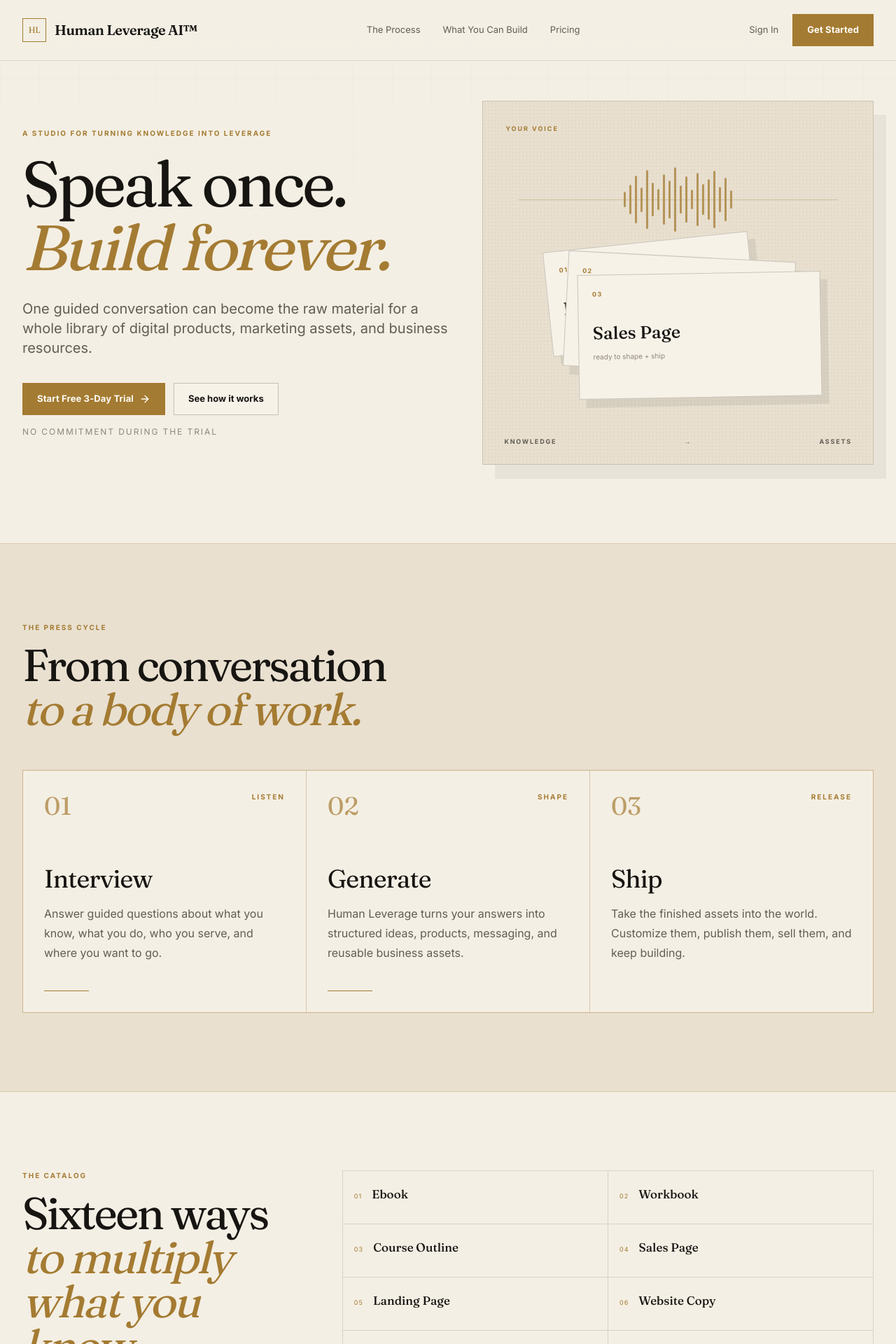
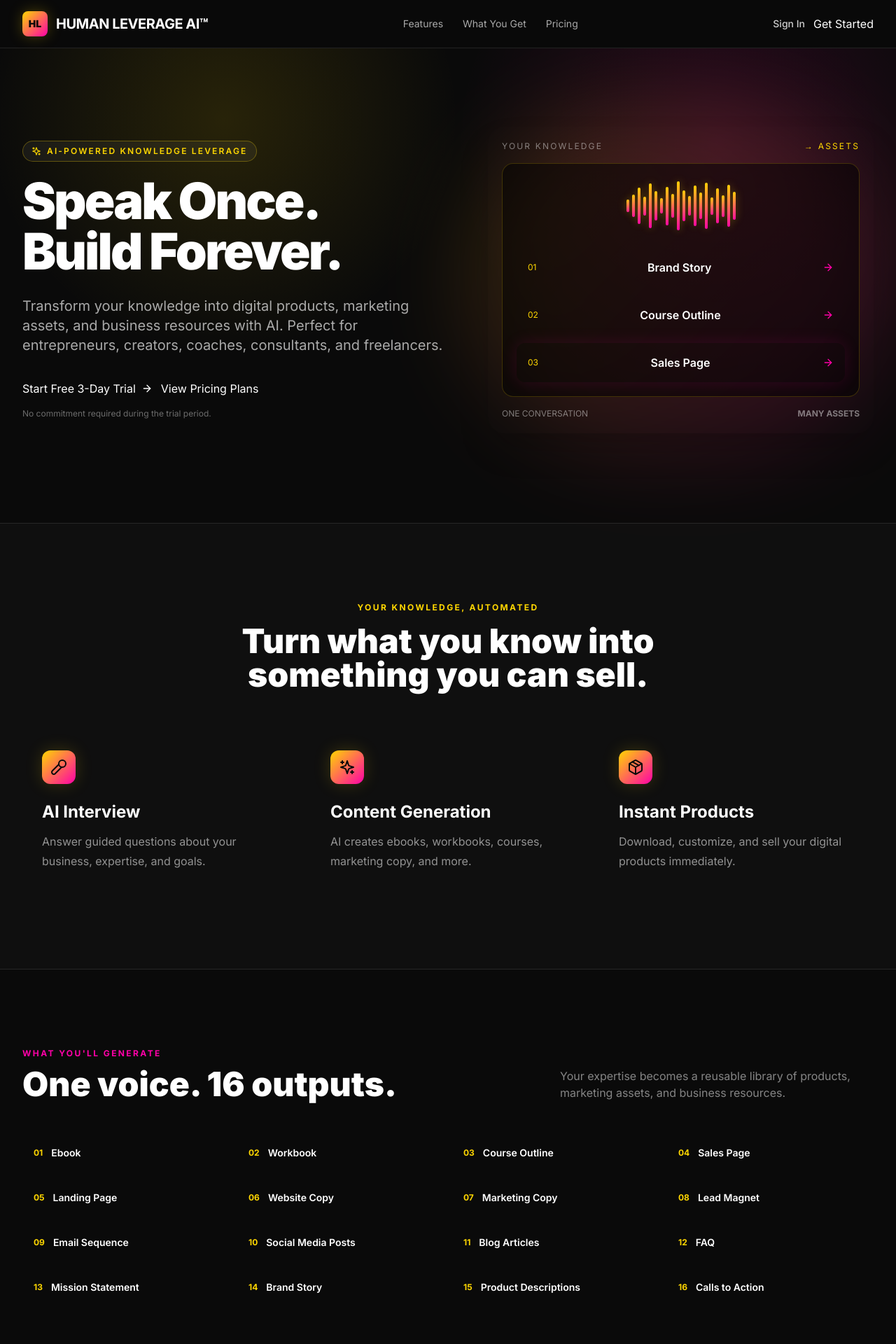
Before and after one commit to godessgizelle143/Human-Leverage-AI-, a Next.js app: page / in a window 1280 px wide. Shown: the top 1920 px of the page at 70% size. Built offline with nearby package versions, Linux system fonts and the light colour scheme.

Commit message:
Apply approved hot pink gold black landing design

```diff
--- a/app/page.tsx
+++ b/app/page.tsx
@@ -1,201 +1,97 @@
 'use client'
 
 import Link from 'next/link'
-import { ArrowRight, Check, Mic2, Package, Sparkles } from 'lucide-react'
+import { ArrowRight, Check, Mic2, Package, Sparkles, Zap } from 'lucide-react'
 import Footer from '@/components/layout/Footer'
 
-const outputs = [
-  'Ebook', 'Workbook', 'Course Outline', 'Sales Page',
-  'Landing Page', 'Website Copy', 'Marketing Copy', 'Lead Magnet',
-  'Email Sequence', 'Social Media Posts', 'Blog Articles', 'FAQ',
-  'Mission Statement', 'Brand Story', 'Product Descriptions', 'Calls to Action',
-]
-
-const pressCycle = [
-  {
-    number: '01',
-    title: 'Interview',
-    label: 'Listen',
-    description: 'Answer guided questions about what you know, what you do, who you serve, and where you want to go.',
-  },
-  {
-    number: '02',
-    title: 'Generate',
-    label: 'Shape',
-    description: 'Human Leverage turns your answers into structured ideas, products, messaging, and reusable business assets.',
-  },
-  {
-    number: '03',
-    title: 'Ship',
-    label: 'Release',
-    description: 'Take the finished assets into the world. Customize them, publish them, sell them, and keep building.',
-  },
-]
+const outputs = ['Ebook','Workbook','Course Outline','Sales Page','Landing Page','Website Copy','Marketing Copy','Lead Magnet','Email Sequence','Social Media Posts','Blog Articles','FAQ','Mission Statement','Brand Story','Product Descriptions','Calls to Action']
 
 const plans = [
-  { name: 'Creator', price: '$47', detail: '5 interviews + builds', popular: false },
-  { name: 'Professional', price: '$97', detail: '25 interviews + builds', popular: true },
-  { name: 'Business Pro', price: '$197', detail: 'Unlimited interviews + builds', popular: false },
+  { name: 'Creator', price: '$47', features: ['5 AI interviews/month','5 content builds/month','PDF exports','Email support'] },
+  { name: 'Professional', price: '$97', popular: true, features: ['25 AI interviews/month','25 content builds/month','Priority PDF exports','Priority support','Advanced templates'] },
+  { name: 'Business Pro', price: '$197', features: ['Unlimited interviews','Unlimited builds','Premium templates','Dedicated support','API access','White-label options'] },
 ]
 
 export default function LandingPage() {
   return (
-    <main className="min-h-screen overflow-hidden bg-paper text-ink">
-      <nav className="site-nav">
-        <div className="mx-auto flex max-w-7xl items-center justify-between px-5 py-5 sm:px-8">
-          <Link href="/" className="flex items-center gap-3" aria-label="Human Leverage AI home">
-            <span className="brand-mark">HL</span>
-            <span className="font-serif text-lg font-semibold tracking-tight sm:text-xl">Human Leverage AI™</span>
+    <main className="min-h-screen overflow-hidden bg-brand-black text-white">
+      <nav className="sticky top-0 z-50 border-b border-white/10 bg-brand-black/85 backdrop-blur-xl">
+        <div className="mx-auto flex max-w-7xl items-center justify-between px-5 py-4 sm:px-8">
+          <Link href="/" className="flex items-center gap-3">
+            <span className="grid h-9 w-9 place-items-center rounded-lg bg-gradient-brand text-sm font-black text-brand-black shadow-[0_0_20px_rgba(255,215,0,.25)]">HL</span>
+            <span className="text-lg font-bold tracking-tight sm:text-xl">HUMAN LEVERAGE <span className="gradient-text">AI™</span></span>
           </Link>
-          <div className="hidden items-center gap-8 md:flex">
-            <a href="#process" className="nav-link">The Process</a>
-            <a href="#outputs" className="nav-link">What You Can Build</a>
-            <a href="#pricing" className="nav-link">Pricing</a>
+          <div className="hidden items-center gap-7 md:flex">
+            <a href="#features" className="text-sm text-white/65 transition hover:text-brand-gold">Features</a>
+            <a href="#outputs" className="text-sm text-white/65 transition hover:text-brand-gold">What You Get</a>
+            <a href="#pricing" className="text-sm text-white/65 transition hover:text-brand-gold">Pricing</a>
           </div>
-          <div className="flex items-center gap-3 sm:gap-5">
-            <Link href="/login" className="nav-link">Sign In</Link>
-            <Link href="/register" className="brass-button hidden sm:inline-flex">Get Started</Link>
+          <div className="flex items-center gap-3">
+            <Link href="/login" className="text-sm font-medium text-white/80 hover:text-brand-gold">Sign In</Link>
+            <Link href="/register" className="btn-primary hidden sm:inline-flex">Get Started</Link>
           </div>
         </div>
       </nav>
 
-      <section className="relative px-5 pb-20 pt-28 sm:px-8 sm:pt-36 lg:pb-28">
-        <div className="editorial-grid" aria-hidden="true" />
-        <div className="mx-auto grid max-w-7xl items-center gap-16 lg:grid-cols-[1.05fr_.95fr] lg:gap-10">
-          <div className="relative z-10 max-w-3xl">
-            <p className="eyebrow">A studio for turning knowledge into leverage</p>
-            <h1 className="mt-5 font-serif text-5xl leading-[.94] tracking-[-0.045em] sm:text-6xl lg:text-[5.7rem]">
-              Speak once.<br />
-              <span className="brass-text">Build forever.</span>
-            </h1>
-            <p className="mt-7 max-w-2xl text-lg leading-8 text-ink-muted sm:text-xl">
-              One guided conversation can become the raw material for a whole library of digital products, marketing assets, and business resources.
-            </p>
+      <section className="relative px-5 pb-24 pt-20 sm:px-8 lg:pb-32 lg:pt-28">
+        <div className="absolute inset-0 bg-[radial-gradient(circle_at_25%_15%,rgba(255,215,0,.12),transparent_30%),radial-gradient(circle_at_80%_20%,rgba(255,0,168,.13),transparent_32%)]" aria-hidden="true" />
+        <div className="relative mx-auto grid max-w-7xl items-center gap-14 lg:grid-cols-[1.05fr_.95fr]">
+          <div className="max-w-3xl">
+            <div className="mb-5 inline-flex items-center gap-2 rounded-full border border-brand-gold/30 bg-white/5 px-3 py-1.5 text-xs font-semibold uppercase tracking-[.18em] text-brand-gold"><Sparkles className="h-3.5 w-3.5" /> AI-powered knowledge leverage</div>
+            <h1 className="text-5xl font-black leading-[.96] tracking-[-.04em] sm:text-6xl lg:text-7xl">Speak Once.<br /><span className="gradient-text">Build Forever.</span></h1>
+            <p className="mt-7 max-w-2xl text-lg leading-8 text-white/65 sm:text-xl">Transform your knowledge into digital products, marketing assets, and business resources with AI. Perfect for entrepreneurs, creators, coaches, consultants, and freelancers.</p>
             <div className="mt-9 flex flex-col gap-3 sm:flex-row">
-              <Link href="/register" className="brass-button inline-flex items-center justify-center gap-2">
-                Start Free 3-Day Trial <ArrowRight className="h-4 w-4" />
-              </Link>
-              <a href="#process" className="paper-button inline-flex items-center justify-center">See how it works</a>
+              <Link href="/register" className="btn-primary inline-flex items-center justify-center gap-2 text-base">Start Free 3-Day Trial <ArrowRight className="h-4 w-4" /></Link>
+              <a href="#pricing" className="btn-secondary inline-flex items-center justify-center text-base">View Pricing Plans</a>
             </div>
-            <p className="mt-4 text-xs uppercase tracking-[.16em] text-ink-faint">No commitment during the trial</p>
+            <p className="mt-4 text-xs text-white/40">No commitment required during the trial period.</p>
           </div>
 
-          <div className="relative mx-auto w-full max-w-xl lg:ml-auto">
-            <div className="hero-art" aria-label="A waveform becoming stacked business artifacts">
-              <div className="wave-label">YOUR VOICE</div>
-              <div className="waveform" aria-hidden="true">
-                {[22, 42, 68, 35, 84, 48, 30, 72, 54, 92, 40, 66, 28, 76, 44, 58, 82, 36, 62, 26].map((height, index) => (
-                  <span key={index} style={{ height: `${height}px` }} />
-                ))}
+          <div className="relative mx-auto w-full max-w-xl">
+            <div className="absolute -inset-8 rounded-full bg-gradient-brand opacity-15 blur-3xl" />
+            <div className="glass gradient-border relative rounded-3xl p-5 shadow-2xl">
+              <div className="mb-4 flex items-center justify-between text-xs uppercase tracking-[.18em] text-white/45"><span>Your knowledge</span><span className="text-brand-gold">→ assets</span></div>
+              <div className="rounded-2xl border border-brand-gold/20 bg-black/50 p-5">
+                <div className="flex h-20 items-center justify-center gap-1">
+                  {[18,32,52,27,64,42,22,55,34,70,44,28,58,38,66,25,50,31,60,40].map((height, i) => <span key={i} className="w-1 rounded-full bg-gradient-brand shadow-[0_0_12px_rgba(255,215,0,.35)]" style={{height:`${height}px`}} />)}
+                </div>
+                <div className="mt-5 grid gap-3">
+                  {['Brand Story','Course Outline','Sales Page'].map((item, i) => <div key={item} className={`glass rounded-xl p-4 ${i === 2 ? 'border-brand-pink/40 shadow-[0_0_25px_rgba(255,0,168,.12)]' : ''}`}><div className="flex items-center justify-between"><span className="text-xs text-brand-gold">0{i+1}</span><span className="font-semibold">{item}</span><ArrowRight className="h-4 w-4 text-brand-pink" /></div></div>)}
+                </div>
               </div>
-              <div className="artifact-stack" aria-hidden="true">
-                <div className="artifact-card artifact-back"><span>01</span><strong>Brand Story</strong></div>
-                <div className="artifact-card artifact-mid"><span>02</span><strong>Course Outline</strong></div>
-                <div className="artifact-card artifact-front"><span>03</span><strong>Sales Page</strong><small>ready to shape + ship</small></div>
-              </div>
-              <div className="artifact-caption"><span>KNOWLEDGE</span><span>→</span><span>ASSETS</span></div>
+              <div className="mt-4 flex items-center justify-between text-xs text-white/45"><span>ONE CONVERSATION</span><span className="gradient-text font-bold">MANY ASSETS</span></div>
             </div>
           </div>
         </div>
       </section>
 
-      <section id="process" className="border-y border-brass/20 bg-paper-deep px-5 py-20 sm:px-8 lg:py-28">
+      <section id="features" className="border-y border-white/10 bg-white/[.02] px-5 py-20 sm:px-8 lg:py-28">
         <div className="mx-auto max-w-7xl">
-          <div className="mb-14 max-w-2xl">
-            <p className="eyebrow">The press cycle</p>
-            <h2 className="section-title mt-4">From conversation<br /><span className="brass-text">to a body of work.</span></h2>
-          </div>
-          <div className="grid gap-px overflow-hidden border border-brass/25 bg-brass/25 md:grid-cols-3">
-            {pressCycle.map((item) => (
-              <article key={item.number} className="press-panel">
-                <div className="flex items-start justify-between">
-                  <span className="font-serif text-4xl text-brass/70">{item.number}</span>
-                  <span className="eyebrow">{item.label}</span>
-                </div>
-                <h3 className="mt-16 font-serif text-4xl tracking-tight">{item.title}</h3>
-                <p className="mt-4 max-w-sm leading-7 text-ink-muted">{item.description}</p>
-                {item.number !== '03' && <div className="mt-10 h-px w-16 bg-brass" />}
-              </article>
-            ))}
+          <div className="mx-auto max-w-2xl text-center"><p className="text-xs font-bold uppercase tracking-[.2em] text-brand-gold">Your Knowledge, Automated</p><h2 className="mt-4 text-4xl font-black sm:text-5xl">Turn what you know into <span className="gradient-text">something you can sell.</span></h2></div>
+          <div className="mt-14 grid gap-5 md:grid-cols-3">
+            {[
+              [Mic2,'AI Interview','Answer guided questions about your business, expertise, and goals.'],
+              [Sparkles,'Content Generation','AI creates ebooks, workbooks, courses, marketing copy, and more.'],
+              [Package,'Instant Products','Download, customize, and sell your digital products immediately.'],
+            ].map(([Icon,title,description]) => { const C = Icon as typeof Mic2; return <article key={String(title)} className="glass glass-hover rounded-2xl p-7"><div className="mb-6 grid h-12 w-12 place-items-center rounded-xl bg-gradient-brand text-brand-black shadow-[0_0_25px_rgba(255,215,0,.18)]"><C className="h-6 w-6" /></div><h3 className="text-2xl font-bold">{String(title)}</h3><p className="mt-3 leading-7 text-white/55">{String(description)}</p></article> })}
           </div>
         </div>
       </section>
 
       <section id="outputs" className="px-5 py-20 sm:px-8 lg:py-28">
         <div className="mx-auto max-w-7xl">
-          <div className="grid gap-12 lg:grid-cols-[.7fr_1.3fr]">
-            <div>
-              <p className="eyebrow">The catalog</p>
-              <h2 className="section-title mt-4">Sixteen ways<br /><span className="brass-text">to multiply what you know.</span></h2>
-              <p className="mt-6 max-w-md leading-7 text-ink-muted">Your knowledge stays yours. Human Leverage gives it structure so one conversation can travel further.</p>
-            </div>
-            <div className="catalog-grid">
-              {outputs.map((output, index) => (
-                <div key={output} className="catalog-item">
-                  <span>{String(index + 1).padStart(2, '0')}</span>
-                  <strong>{output}</strong>
-                </div>
-              ))}
-            </div>
-          </div>
+          <div className="flex flex-col justify-between gap-6 sm:flex-row sm:items-end"><div><p className="text-xs font-bold uppercase tracking-[.2em] text-brand-pink">What You'll Generate</p><h2 className="mt-3 text-4xl font-black sm:text-5xl">One voice. <span className="gradient-text">16 outputs.</span></h2></div><p className="max-w-md text-white/50">Your expertise becomes a reusable library of products, marketing assets, and business resources.</p></div>
+          <div className="mt-12 grid gap-3 sm:grid-cols-2 lg:grid-cols-4">{outputs.map((output,i) => <div key={output} className="glass glass-hover rounded-xl p-4"><div className="flex items-center gap-3"><span className="text-xs font-bold text-brand-gold">{String(i+1).padStart(2,'0')}</span><span className="text-sm font-semibold">{output}</span></div></div>)}</div>
         </div>
       </section>
 
-      <section className="bg-ink px-5 py-20 text-paper sm:px-8 lg:py-28">
-        <div className="mx-auto grid max-w-7xl gap-12 lg:grid-cols-[.9fr_1.1fr] lg:items-center">
-          <div>
-            <p className="eyebrow text-brass">Why Human Leverage</p>
-            <h2 className="section-title mt-4 text-paper">The goal isn't<br /><span className="text-brass">more content.</span></h2>
-          </div>
-          <div className="grid gap-8 sm:grid-cols-2">
-            {[
-              ['Capture', 'Get your experience out of your head and into a reusable system.'],
-              ['Clarify', 'Turn scattered ideas into language, offers, and assets that make sense.'],
-              ['Multiply', 'Build once, then adapt the same core knowledge across many formats.'],
-              ['Ship', 'Move from thinking about your business to putting finished work into the world.'],
-            ].map(([title, description]) => (
-              <div key={title} className="border-t border-paper/20 pt-5">
-                <h3 className="font-serif text-2xl">{title}</h3>
-                <p className="mt-2 text-sm leading-6 text-paper/65">{description}</p>
-              </div>
-            ))}
-          </div>
-        </div>
+      <section className="px-5 py-20 sm:px-8 lg:py-28"><div className="mx-auto max-w-7xl rounded-3xl border border-brand-gold/20 bg-gradient-to-br from-brand-gold/10 via-white/[.03] to-brand-pink/10 p-8 sm:p-12 lg:p-16"><div className="grid gap-10 lg:grid-cols-3"><div><p className="text-xs font-bold uppercase tracking-[.2em] text-brand-gold">The Human Leverage Loop</p><h2 className="mt-4 text-4xl font-black">Speak.<br /><span className="gradient-text">Build.</span><br />Scale.</h2></div>{[['01','Capture','Answer the guided interview.'],['02','Create','Let AI structure your expertise.'],['03','Launch','Customize, publish, and sell.']].map(([n,t,d]) => <div key={n} className="border-t border-white/15 pt-5"><span className="text-xs font-bold text-brand-pink">{n}</span><h3 className="mt-8 text-2xl font-bold">{t}</h3><p className="mt-2 leading-7 text-white/55">{d}</p></div>)}</div></div></section>
+
+      <section id="pricing" className="bg-white/[.02] px-5 py-20 sm:px-8 lg:py-28">
+        <div className="mx-auto max-w-7xl"><div className="mx-auto max-w-2xl text-center"><p className="text-xs font-bold uppercase tracking-[.2em] text-brand-gold">Choose the plan that fits your goals</p><h2 className="mt-4 text-4xl font-black sm:text-5xl">Build more. <span className="gradient-text">Leverage more.</span></h2></div><div className="mt-14 grid gap-6 md:grid-cols-3">{plans.map(plan => <article key={plan.name} className={`relative rounded-2xl p-7 ${plan.popular ? 'gradient-border bg-gradient-to-b from-brand-gold/10 to-brand-pink/10 shadow-[0_0_40px_rgba(255,0,168,.12)] scale-[1.02]' : 'glass'}`}>{plan.popular && <div className="mb-4 inline-flex rounded-full bg-gradient-brand px-3 py-1 text-xs font-black uppercase tracking-wider text-brand-black">Most Popular</div>}<h3 className="text-2xl font-bold">{plan.name}</h3><div className="mt-4"><span className="gradient-text text-5xl font-black">{plan.price}</span><span className="text-white/40">/month</span></div><ul className="mt-7 space-y-3 text-sm text-white/65">{plan.features.map(f => <li key={f} className="flex gap-2"><Check className="mt-0.5 h-4 w-4 shrink-0 text-brand-gold" />{f}</li>)}</ul><Link href="/register" className={`${plan.popular ? 'btn-primary' : 'btn-secondary'} mt-8 inline-flex w-full justify-center`}>Start Free Trial</Link></article>)}</div></div>
       </section>
 
-      <section id="pricing" className="px-5 py-20 sm:px-8 lg:py-28">
-        <div className="mx-auto max-w-7xl">
-          <div className="mb-12 text-center">
-            <p className="eyebrow">Choose your press run</p>
-            <h2 className="section-title mt-4">Start small.<br /><span className="brass-text">Build what lasts.</span></h2>
-          </div>
-          <div className="grid gap-5 md:grid-cols-3">
-            {plans.map((plan) => (
-              <article key={plan.name} className={`price-card ${plan.popular ? 'price-card-popular' : ''}`}>
-                {plan.popular && <span className="popular-ribbon">Most popular</span>}
-                <p className="eyebrow">{plan.name}</p>
-                <div className="mt-5 flex items-end gap-2"><span className="font-serif text-5xl">{plan.price}</span><span className="pb-2 text-sm text-ink-faint">/month</span></div>
-                <p className="mt-3 text-sm text-ink-muted">{plan.detail}</p>
-                <div className="my-8 h-px bg-ink/10" />
-                <ul className="space-y-3 text-sm text-ink-muted">
-                  <li className="flex gap-2"><Check className="mt-0.5 h-4 w-4 text-brass" /> Guided AI interviews</li>
-                  <li className="flex gap-2"><Check className="mt-0.5 h-4 w-4 text-brass" /> Digital asset generation</li>
-                  <li className="flex gap-2"><Check className="mt-0.5 h-4 w-4 text-brass" /> Export-ready content</li>
-                </ul>
-                <Link href="/register" className={`mt-8 inline-flex w-full items-center justify-center ${plan.popular ? 'brass-button' : 'paper-button'}`}>Start Free Trial</Link>
-              </article>
-            ))}
-          </div>
-        </div>
-      </section>
-
-      <section className="border-t border-brass/20 bg-paper-deep px-5 py-24 text-center sm:px-8">
-        <Sparkles className="mx-auto h-6 w-6 text-brass" />
-        <p className="eyebrow mt-5">Your knowledge is already the raw material</p>
-        <h2 className="mx-auto mt-4 max-w-3xl font-serif text-5xl leading-none tracking-tight sm:text-6xl">What could you build if you only had to <span className="brass-text">say it once?</span></h2>
-        <Link href="/register" className="brass-button mt-9 inline-flex items-center gap-2">Begin your first build <ArrowRight className="h-4 w-4" /></Link>
-      </section>
-
+      <section className="relative overflow-hidden px-5 py-24 text-center sm:px-8 lg:py-32"><div className="absolute inset-0 bg-[radial-gradient(circle_at_50%_50%,rgba(255,0,168,.12),transparent_38%)]" /><div className="relative mx-auto max-w-3xl"><Zap className="mx-auto h-7 w-7 text-brand-gold" /><p className="mt-5 text-xs font-bold uppercase tracking-[.2em] text-brand-pink">Ready to Scale Your Expertise?</p><h2 className="mt-4 text-5xl font-black leading-none sm:text-6xl">Speak once.<br /><span className="gradient-text">Build forever.</span></h2><p className="mx-auto mt-6 max-w-xl text-white/55">Explore Human Leverage AI and discover how your knowledge can become digital products, marketing assets, and business resources.</p><Link href="/register" className="btn-primary mt-9 inline-flex items-center gap-2 text-base">Start Free 3-Day Trial <ArrowRight className="h-4 w-4" /></Link><p className="mt-4 text-xs text-white/35">No commitment required during the trial period.</p></div></section>
       <Footer />
     </main>
   )
```
